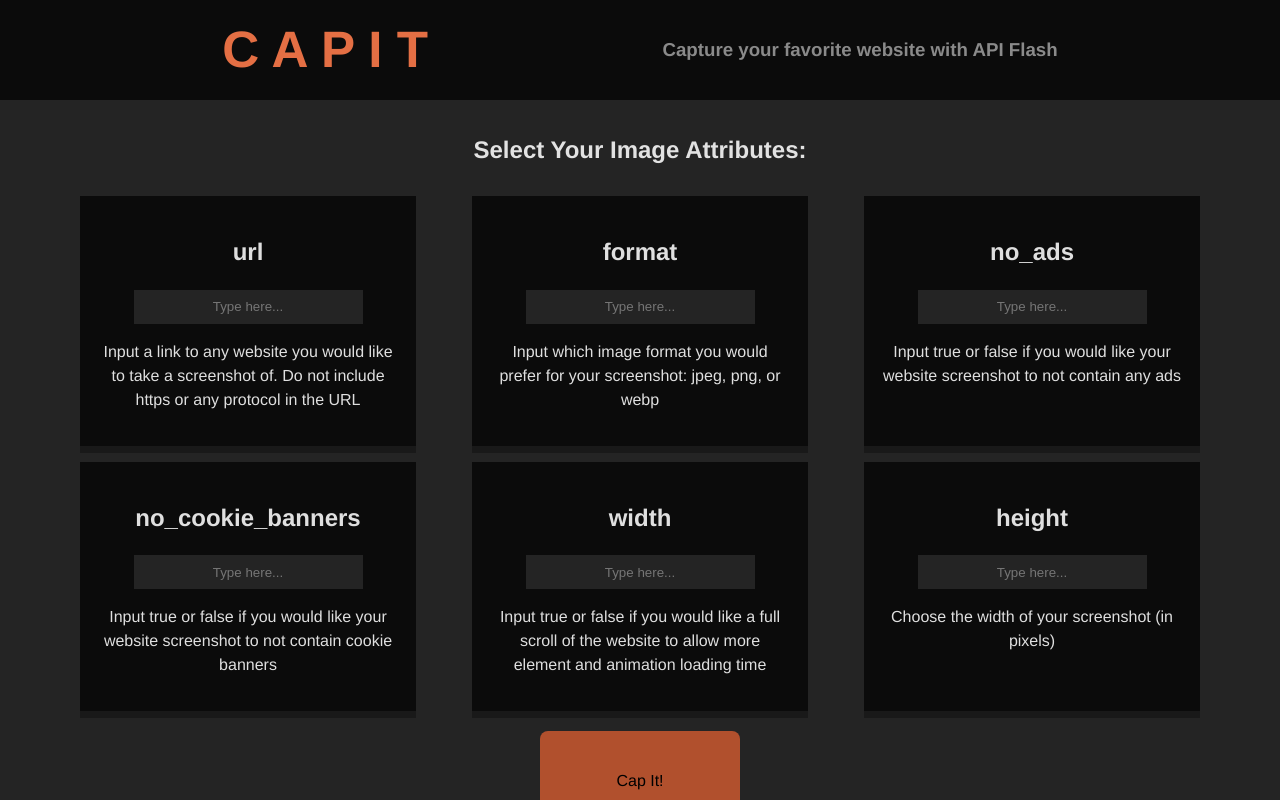
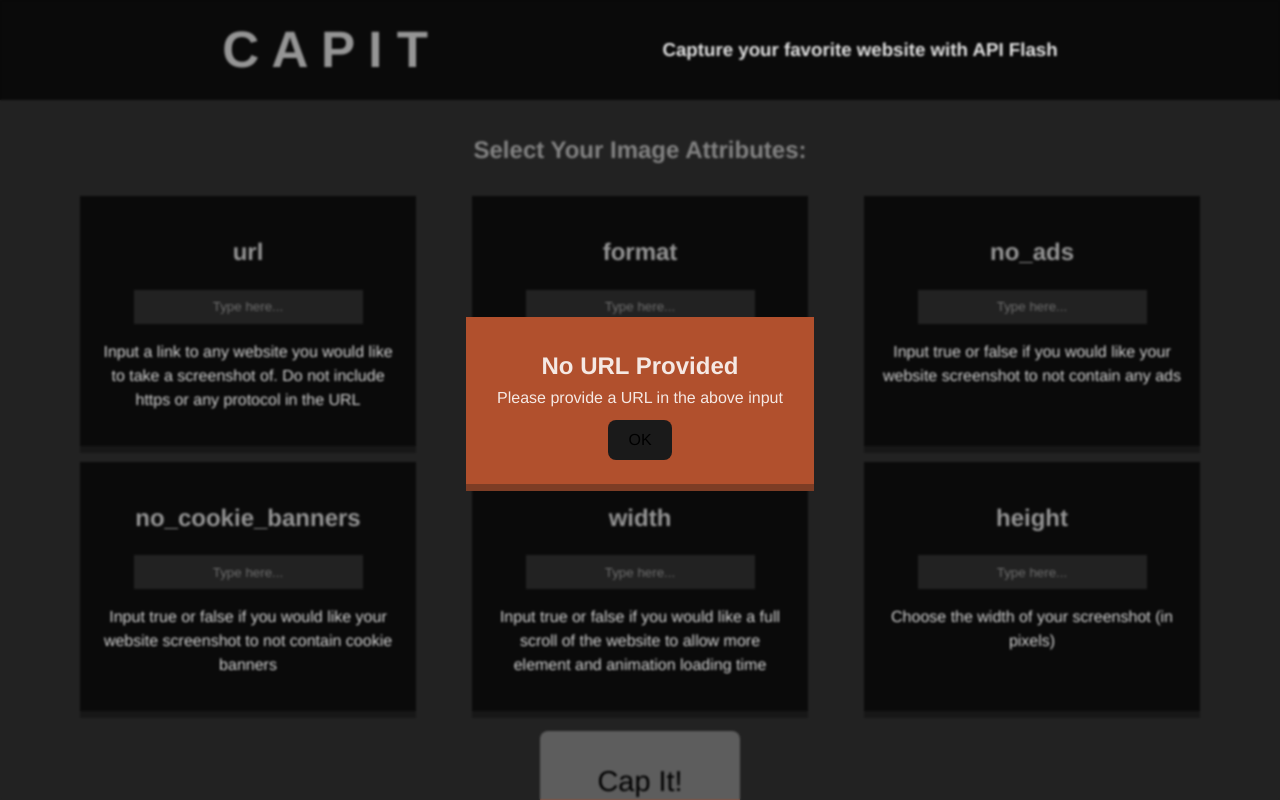
Before and after one commit to RayzrReptile/web102_unit4, a React (Vite) app in the folder capture/: page / in a window 1280 px wide. Both pictures are taken after a click on the button "Cap It!". Shown: the top 800 px of the page. Built offline with nearby package versions, Linux system fonts and the light colour scheme.

Commit message:
Popup Feature

```diff
--- a/capture/src/App.css
+++ b/capture/src/App.css
@@ -5,6 +5,10 @@
   padding: 2rem;
   text-align: center;
   user-select: none;
+
+  --orange-light: rgb(241, 138, 100);
+  --orange-medium: rgb(177, 80, 45);
+  --orange-dark: rgb(125, 61, 37);
 }
 
 /* ===== Header Section ===== */
@@ -19,10 +23,10 @@
   top: 0;
   left: 0;
   width: 100%;
-  z-index: 999;
+  z-index: 10;
   transition: all 0.25s;
   height: 100px;
-  color: rgb(228, 111, 68);
+  color: var(--orange-light)
 }
 
 .fade {
@@ -34,10 +38,10 @@
   margin: 0 12px;
 }
 .subtitle {
-  color: #8a8a8a;
+  color: #f0f0f0;
 }
 
-/* ===== Input Section ===== */
+/* ===== Form Section ===== */
 
 .form-container {
   display: flex;
@@ -45,6 +49,10 @@
   align-items: stretch;
   flex-wrap: wrap;
   margin: 0 auto;
+}
+
+.form-title {
+  color: #8a8a8a;
 }
 
 li {
@@ -60,7 +68,11 @@
 }
 li.form:hover {
   scale: 1.05;
-  box-shadow: 0 2px rgb(125, 61, 37);
+  box-shadow: 0 2px var(--orange-dark)
+}
+
+li.form h2 {
+  color: rgb(241, 138, 100);
 }
 
 input:-webkit-autofill,
@@ -89,17 +101,16 @@
   margin: 12px;
   width: 200px;
   height: 100px;
-  background-color: rgb(177, 80, 45);
-  box-shadow: 0 7px rgb(125, 61, 37);
+  font-size: 1.8em;
+  background-color: var(--orange-medium);
+  box-shadow: 0 7px var(--orange-dark);
   transition: all 0.5s;
 }
 .submit-button:hover {
   scale: 1.05;
-  font-size: 125%;
 }
-
 .submit-button:active {
-  box-shadow: 0 3px rgb(95, 49, 32);
+  box-shadow: 0 3px var(--orange-dark);
   transform: translateY(4px);
 }
 
@@ -139,3 +150,57 @@
 }
 
 /* ===== Pop-Up Section ===== */
+
+.page-container {
+  position: relative;
+}
+
+.popup-container {
+  backdrop-filter: grayscale(1) blur(1px);
+  position: fixed;
+  top: 0;
+  left: 0;
+  width: 100%;
+  height: 100%;
+  z-index: 999;
+  background-color: rgba(0, 0, 0, 0.05);
+  display: flex;
+  justify-content: center;
+  align-items: center;
+  transition: all 0.25s;
+}
+
+.popup-wrapper {
+  width: 300px;
+  padding: 24px;
+  line-height: 12px;
+  background: var(--orange-medium);
+  box-shadow: 0 7px var(--orange-dark);
+  transition: all 0.25s;
+}
+
+.popupHidden {
+  transition: all 0.25s;
+  display: none;
+
+}
+
+@keyframes loading {
+  0% {
+    transform: translateY(1px);
+  }
+  10% {
+    transform: translateY(5px);
+  }
+  90% {
+    transform: translateY(5px);
+  }
+  100% {
+    transform: translateY(1px);
+  }
+}
+.loading {
+  animation-name: loading;
+  animation-duration: 1s;
+  animation-iteration-count: infinite;
+}
--- a/capture/src/App.jsx
+++ b/capture/src/App.jsx
@@ -17,11 +17,33 @@
   });
   const [currentImage, setCurrentImage] = useState(null);
   const [images, setImages] = useState([]);
+  const [popupTitle, setPopupTitle] = useState("");
+  const [popupSubtitle, setPopupSubtitle] = useState("");
+  const [popupButton, setPopupButton] = useState(false);
 
   // API Key
   const ACCESS_KEY = import.meta.env.VITE_APP_ACCESS_KEY;
 
   // Functions
+  const createPopup = (title, subtitle, isLoading) => {
+    setPopupTitle(title);
+    setPopupSubtitle(subtitle);
+    let popup = document.querySelector('.popup-container');
+    popup.classList.remove("popupHidden");
+    if (isLoading) {
+      popup.classList.add("loading");
+      setPopupButton(false);
+    } else {
+      setPopupButton(true);
+    }
+  }
+  const removePopup = () => {
+    let popup = document.querySelector('.popup-container');
+    setPopupTitle("");
+    setPopupSubtitle("");
+    popup.classList.remove("loading");
+    popup.classList.add("popupHidden");
+  }
   const submitForm = () => {
     let defaultValues = {
       format: "jpeg",
@@ -34,8 +56,9 @@
 
     // URL error handle
     if (inputs.url == "" || inputs.url == " ") {
-      // Consider changing this to be more unique with a popup or animation
-      alert("No URL provided.");
+      let title = "No URL Provided";
+      let subtitle = "Please provide a URL in the above input"
+      createPopup(title, subtitle, false);
     }
     else {
       for (const [key, value] of Object.entries(inputs)) {
@@ -74,6 +97,9 @@
     // .catch(error => {
     //   console.error("There was a problem getting the data: " + error);
     // })
+    let title = "Capturing";
+    let subtitle = "Waiting to fetch your Cap"
+    createPopup(title, subtitle, true);
     const response = await fetch(query);
     const json = await response.json();
     if (json.url != null) {
@@ -81,9 +107,12 @@
       setCurrentImage(json.url);
       setImages((images) => [...images, json.url]);
       reset();
+      removePopup();
     } else {
-      // Consider changing this to be more unique with a popup or animation
-      alert("Query Error: Please try again.")
+      removePopup();
+      let title = "Query Error";
+      let subtitle = "Something went wrong with your Cap!"
+      createPopup(title, subtitle, false);
     }
   }
   const reset = () => {
@@ -112,6 +141,20 @@
 
   return (
     <div className="page-container">
+      <div className="popup-container popupHidden">
+        <div className="popup-wrapper">
+          <h2 className="popup-title">{popupTitle}</h2>
+          <p className="popup-subtitle">{popupSubtitle}</p>
+          {popupButton ? (
+            <button className="popup-button" onClick={removePopup}>OK</button>
+          ) : (
+            <div></div>
+          )
+          }
+        </div>
+      </div>
+
+      <div className="app-container">
         <div className="header" id='header'>
           <h1 className="title">C A P I T</h1>
           <h3 className="subtitle">Capture your favorite website with API Flash</h3>
@@ -159,6 +202,7 @@
         <Gallery images={images}/>
         <br></br>
       </div>
+    </div>
   )
 }
 
```
Lines whose indentation alone changed are shown as unchanged.
